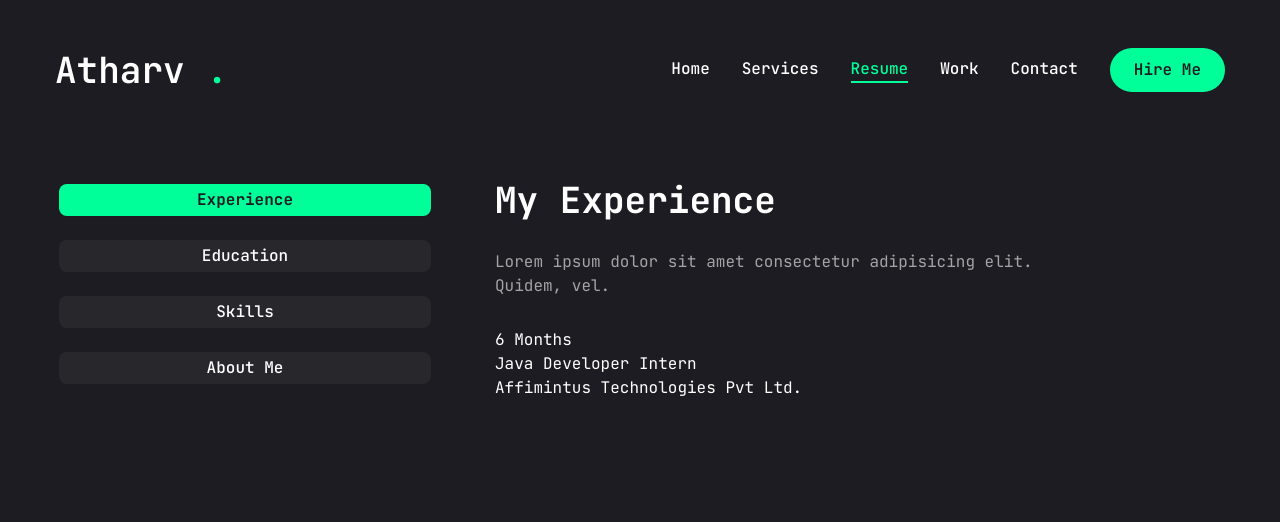
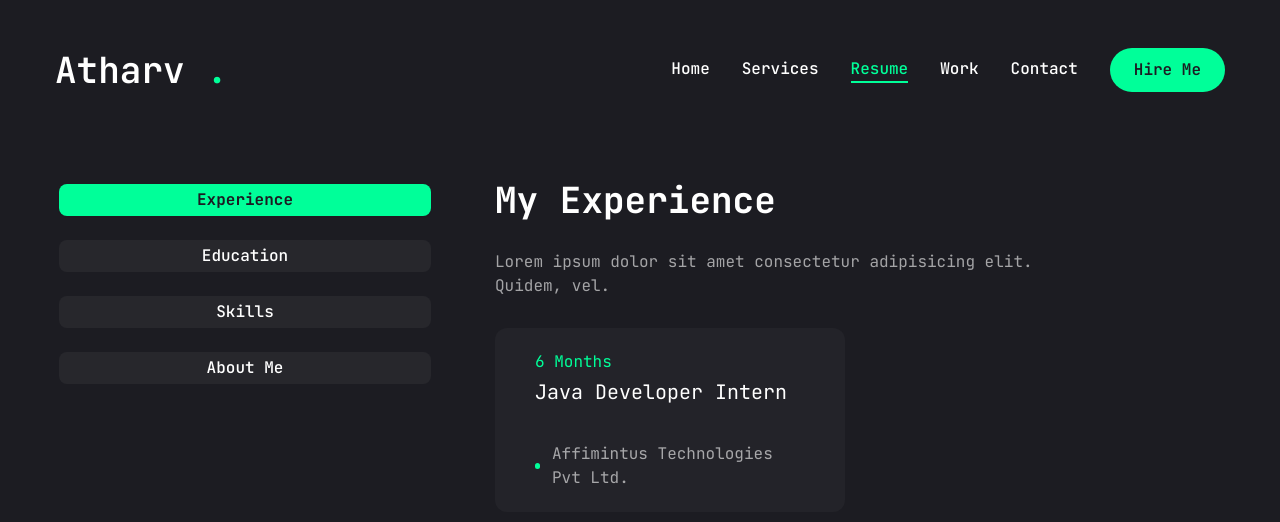
Before and after one commit to joshiatharv1/Portfolio, a Next.js app: page /resume in a window 1280 px wide. Shown: the top 522 px of the page. Built offline with nearby package versions, Linux system fonts and the light colour scheme.

Commit message:
Completed Resume Section

```diff
--- a/app/resume/page.jsx
+++ b/app/resume/page.jsx
@@ -6,22 +6,25 @@
 import { Tooltip, TooltipContent, TooltipProvider, TooltipTrigger } from "@radix-ui/react-tooltip"
 import { ScrollArea } from "@radix-ui/react-scroll-area"
 import { motion } from "framer-motion"
-const about=
-  {
-    title:"About Me",
-    description:"Lorem",
-    info:[
-     { fieldName:"Name",
-      fieldValue:""
-     },
-     { fieldName:"Phone",
-      fieldValue:"+1 (781)-873-2929"
-     },
-     { fieldName:"Email",
-      fieldValue:"joshi.atharv1@northeastern.edu"
-     }
-    ]
-  }
+const about = {
+  title: "About Me",
+  description: "Lorem",
+  info: [
+    {
+      fieldName: "Name",
+      fieldValue: "Atharv Joshi"
+    },
+    {
+      fieldName: "Phone",
+      fieldValue: "+1 (781)-873-2929"
+    },
+    {
+      fieldName: "Email",
+      fieldValue: "joshi.atharv1@northeastern.edu"
+    }
+  ]
+};
+
 
   const experience={
     icon:"",
@@ -98,8 +101,7 @@
       opacity:1,
       transition: {delay: 2.4, duration:'0.4', ease:'easeIn'},
     }}
-    className="min-h-[80vh] flex items-center justify-center py-12 xl:py-0"
-    >
+    className="min-h-[80vh] flex items-center justify-center py-12 xl:py-0">
       <div className="container mx-auto">
         <Tabs
         defaultValue="experience"
@@ -114,17 +116,19 @@
             <TabsContent value="experience" className="w-full">
               <div className="flex flex-col gap-[30px] text-center xl:text-left">
                 <h3 className="text-4xl font-bold ">{experience.title}</h3>
-                <p className="max-w-[600px] text-white/60 mx-auto xl:mx-0">{experience.description}</p>
+                <p className="max-w-[600px] text-white/60 mx-auto xl:mx-0">
+                {experience.description}</p>
                 <ScrollArea className="h-[400px]">
-                  <ul>
+                  <ul className="grid grid-cols-1 lg:grid-cols-2 gap-[30px]">
                     {experience.items.map((item, index) => {
                       return (
-                        <li key={index}>
-                          <span>{item.duration}</span>
-                          <h3>{item.position}</h3>
-                          <div>
-                            <span></span>
-                            <p>{item.company}</p>
+                        <li key={index} className="bg-[#232329] h-[184px] py-6 px-10 rounded-xl flex flex-col
+                        justify-center items-center lg:items-start gap-1">
+                          <span className="text-accent">{item.duration}</span>
+                          <h3 className="text-xl max-w-[260px] min-h-[60px] text-center lg:text-left">{item.position}</h3>
+                          <div className="flex items-center gap-3">
+                            <span className="w-[6px] h-[6px] rounded-full bg-accent "></span>
+                            <p className="text-white/60">{item.company}</p>
                           </div>
                         </li>
                       );
@@ -134,9 +138,74 @@
 
               </div>
               </TabsContent>
-            <TabsContent value="education" className="w-full">Education</TabsContent>
-            <TabsContent value="skills" className="w-full">Skills</TabsContent>
-            <TabsContent value="about" className="w-full">About</TabsContent>
+
+{/* EDUCATION PART HERE */}
+            <TabsContent value="education" className="w-full">
+            <div className="flex flex-col gap-[30px] text-center xl:text-left">
+                <h3 className="text-4xl font-bold ">{education.title}</h3>
+                <p className="max-w-[600px] text-white/60 mx-auto xl:mx-0">
+                {education.description}</p>
+                <ScrollArea className="h-[400px]">
+                  <ul className="grid grid-cols-1 lg:grid-cols-2 gap-[30px]">
+                    {education.items.map((item, index) => {
+                      return (
+                        <li key={index} className="bg-[#232329] h-[184px] py-6 px-10 rounded-xl flex flex-col
+                        justify-center items-center lg:items-start gap-1">
+                          <span className="text-accent">{item.duration}</span>
+                          <h3 className="text-xl max-w-[260px] min-h-[60px] text-center lg:text-left">{item.degree}</h3>
+                          <div className="flex items-center gap-3">
+                            <span className="w-[6px] h-[6px] rounded-full bg-accent "></span>
+                            <p className="text-white/60">{item.institution}</p>
+                          </div>
+                        </li>
+                      );
+                    })}
+                  </ul>
+                </ScrollArea>
+              </div>
+            </TabsContent>
+
+{/* Skills PArt done here  */}
+            <TabsContent value="skills" className="w-full">
+            <div className="flex flex-col gap-[30px]">
+              <div className="flex flex-col gap-[30px] text-center xl:text-left">
+                <h3 className="text-4xl font-bold">{Skills.title}</h3>
+                <p className="max-w-[600px]">{Skills.description}</p>
+              </div>
+              <ul className="grid grid-cols-2 sm:grid-cols-3 md:grid-cols-4 xl:gap-[30px]">
+                {Skills.skillSet.map((skill, index)=>{
+                  return<li key={index}>
+                    <TooltipProvider>
+                      <Tooltip>
+                        <TooltipTrigger className="w-full h-[150px] bg-[#232329] rounded-xl flex justify-center items-center group ">
+                          <div className="text-6xl group-hover:text-accent transition-all duration-300">{skill.icon}</div>
+                        </TooltipTrigger>
+                        <TooltipContent>
+                          <p className="capitalize">{skill.name}</p>
+                        </TooltipContent>
+                      </Tooltip>
+                    </TooltipProvider>
+                  </li>
+                })}
+              </ul>
+            </div>
+            </TabsContent>
+            <TabsContent value="about" className="w-full text-center xl:text-left">
+               <div className="flex flex-col gap-[30px]">
+               <h3 className="text-4xl font-bold">{about.title}</h3>
+                <p className="max-w-[600px] text-white/60 mx-auto xl:mx-0">{about.description}</p>
+                 <ul className="grid grid-cols-1 xl:grid-cols-2 gap-y-3 max-w-[620px] mx-auto xl:mx-0">
+                 {about.info.map((item, index) => {
+                  return <li key={index}
+                  className="flex items-center justify-center xl:justify-start gap-4" >
+                  <span className="text-white/60">{item.fieldName}</span>
+                  <span className="text-xl">{item.fieldValue}</span>
+              </li>
+      })}
+    </ul>
+  </div>
+</TabsContent>
+
           </div>
         </Tabs>
       </div>
--- a/app/work/page.jsx
+++ b/app/work/page.jsx
@@ -1,9 +1,134 @@
+"use client";
+
+import { motion } from "framer-motion";
+import React, { useState } from "react";
+import { Swiper, SwiperSlide } from "swiper/react";
+import "swiper/css";
+import { BsArrowUpRight, BsGithub } from "react-icons/bs";
+import { Tooltip, TooltipContent, TooltipProvider, TooltipTrigger } from "@radix-ui/react-tooltip";
+import Link from "next/link";
+import Image from "next/image";
+
+const projects = [
+  {
+    num: "01",
+    category: "frontend",
+    title: "project 1",
+    description: "Lorem ipsum dolor sit amet consectetur adipisicing elit. Iste sapiente ipsum autem!",
+    stack: [{name:"Html5"}, {name: "Css3"}, {name: "Javascript"}],
+    image: "/path/to/image1.jpg", // Add appropriate image paths
+    live: "https://liveproject1.com", // Add live project URL
+    github: "https://github.com/project1", // Add GitHub URL
+  },
+  {
+    num: "02",
+    category: "frontend",
+    title: "project 2",
+    description: "Lorem ipsum dolor sit amet consectetur adipisicing elit. Iste sapiente ipsum autem!",
+    stack: [{name:"Html5"}, {name: "Css3"}, {name: "Javascript"}],
+    image: "/path/to/image2.jpg", // Add appropriate image paths
+    live: "https://liveproject2.com", // Add live project URL
+    github: "https://github.com/project2", // Add GitHub URL
+  },
+  {
+    num: "03",
+    category: "frontend",
+    title: "project 3",
+    description: "Lorem ipsum dolor sit amet consectetur adipisicing elit. Iste sapiente ipsum autem!",
+    stack: [{name:"Html5"}, {name: "Css3"}, {name: "Javascript"}],
+    image: "/path/to/image3.jpg", // Add appropriate image paths
+    live: "https://liveproject3.com", // Add live project URL
+    github: "https://github.com/project3", // Add GitHub URL
+  },
+];
+
+
+const handleSlideChange=(swiper)=>{
+  const currentIndex=swiper.activeIndex;
+  setProject(projects[currentIndex])
+}
+
+
 const Work = () => {
-    return (
-      <div>
-        Work Page
+  const [project, setProject] = useState(projects[0]);
+
+  return (
+    <motion.section
+      initial={{ opacity: 0 }}
+      animate={{ opacity: 1 }}
+      className="min-h-[80vh] flex flex-col justify-center py-12 xl:px-0"
+    >
+      <div className="container mx-auto">
+        <div className="flex flex-col xl:flex-row xl:gap-[30px]">
+          <div className="w-full xl:w-[50%] xl:h-[460px] flex flex-col xl:justify-between order-2 xl:order-none">
+            <div className="flex flex-col gap-[30px] h-[50%]">
+              <div className="text-8xl leading-none font-extrabold text-white text-ouline">
+                {project.num}
+              </div>
+              <h2 className="text-[42px] font-bold leading-none text-white group-hover:text-accent transition-all duration-500 capitalize">
+                {project.category} project
+              </h2>
+              <p className="text-white/60">{project.description}</p>
+              <ul className="flex gap-4">
+                {project.stack.map((item, index) => (
+                  <li key={index} className="text-xl text-accent">
+                    {item.name}
+                    {index !== project.stack.length - 1 && ","}
+                  </li>
+                ))}
+              </ul>
+              <div className="border border-white/20"></div>
+              <div className="flex items-center gap-4">
+                <Link href={project.live}>
+                  <TooltipProvider delayDuration={100}>
+                    <Tooltip>
+                      <TooltipTrigger className="w-[70px] h-[70px] rounded-full bg-white/5 flex justify-center items-center group">
+                        <BsArrowUpRight className="text-white text-3xl group-hover:text-accent" />
+                      </TooltipTrigger>
+                      <TooltipContent>
+                        <p>Live Project</p>
+                      </TooltipContent>
+                    </Tooltip>
+                  </TooltipProvider>
+                </Link>
+                <Link href={project.github}>
+                  <TooltipProvider delayDuration={100}>
+                    <Tooltip>
+                      <TooltipTrigger className="w-[70px] h-[70px] rounded-full bg-white/5 flex justify-center items-center group">
+                        <BsGithub className="text-white text-3xl group-hover:text-accent" />
+                      </TooltipTrigger>
+                      <TooltipContent>
+                        <p>GitHub Repository</p>
+                      </TooltipContent>
+                    </Tooltip>
+                  </TooltipProvider>
+                </Link>
+              </div>
+            </div>
+          </div>
+          <div className="w-full xl:w-[50%]">
+            <Swiper
+              onSlideChange={handleSlideChange}
+              spaceBetween={30}
+              className="xl:h-[520px] mb-12"
+              slidesPerView={1}
+            >
+              {projects.map((project, index) => {
+                return <SwiperSlide key={index} className="w-full">
+                  <div className="h-[460px] relative group flex justify-center items-center bg-pink-50/20 ">
+                  <div></div>
+                  <div>
+                    <Image />
+                  </div>
+                  </div>
+                  </SwiperSlide>
+              })}
+            </Swiper>
+          </div>
+        </div>
       </div>
-    )
-  }
+    </motion.section>
+  );
+};
 
-  export default Work
+export default Work;
--- a/components/ui/scroll-area.jsx
+++ b/components/ui/scroll-area.jsx
@@ -32,7 +32,7 @@
       className
     )}
     {...props}>
-    <ScrollAreaPrimitive.ScrollAreaThumb className="relative flex-1 rounded-full bg-slate-200 dark:bg-slate-800" />
+    <ScrollAreaPrimitive.ScrollAreaThumb className="relative flex-1 rounded-full bg-accent dark:bg-slate-800" />
   </ScrollAreaPrimitive.ScrollAreaScrollbar>
 ))
 ScrollBar.displayName = ScrollAreaPrimitive.ScrollAreaScrollbar.displayName
--- a/package.json
+++ b/package.json
@@ -25,6 +25,7 @@
     "react-dom": "^18",
     "react-icon": "^1.0.0",
     "react-icons": "^5.2.1",
+    "swiper": "^11.1.8",
     "tailwind-merge": "^2.4.0",
     "tailwindcss-animate": "^1.0.7"
   },
```
Also changed, not shown: 1 other file (tests, documents, lock files or other folders).
